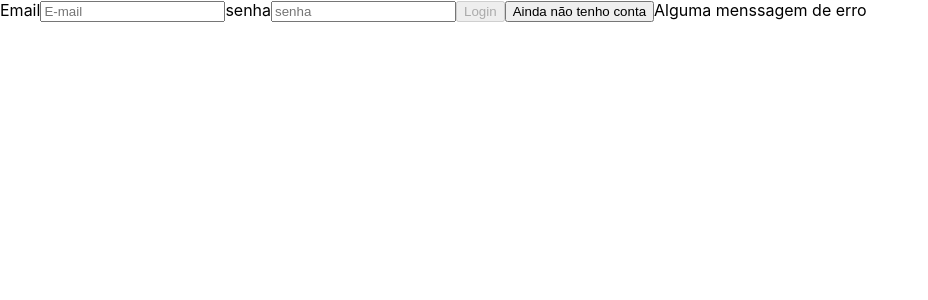
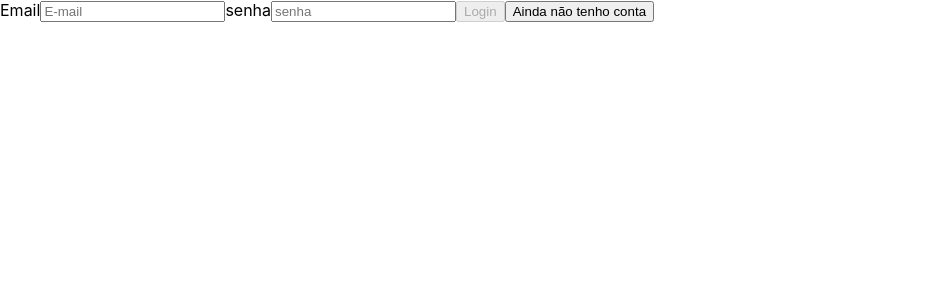
Before and after one commit to RaphaelPach/App-Delivery-Grupo-10, a React (Create React App) app in the folder front-end/: page /login in a window 1280 px wide. Shown: the top 300 px of the page, without its empty margins (0-928 px from the left). Built offline with nearby package versions, Linux system fonts and the light colour scheme.

Commit message:
feat: requisito 04 05 concluido

```diff
--- a/front-end/src/App.js
+++ b/front-end/src/App.js
@@ -14,6 +14,5 @@ function App() {
     </Switch>
   );
 }
-// <Redirect from='/' to='/users/profile/:id' />
 
 export default App;
--- a/front-end/src/Helpers/axio.js
+++ b/front-end/src/Helpers/axio.js
@@ -1,12 +1,11 @@
 import axios from 'axios';
 
-/* require('dotenv').config(); */
-
-export const api = axios.create({
+const api = axios.create({
   baseURL: `http://localhost:${process.env.REACT_APP_BACKEND_PORT || '3001'}`,
 });
 
-export const loginHTTP = async (endpoint, body) => {
-  const { data } = await api.post(endpoint, body);
-  return data;
-};
+const loginHTTP = async (method, endpoint, body) => api
+  .request({ method, url: endpoint, data: body })
+  .then(({ status, data }) => ({ status, data }));
+
+export default loginHTTP;
--- a/front-end/src/pages/login.jsx
+++ b/front-end/src/pages/login.jsx
@@ -1,49 +1,52 @@
-import { useEffect, useState } from 'react';
+import { useState } from 'react';
 import { Redirect } from 'react-router';
+import { useHistory } from 'react-router-dom'; // < ----- serase2?
+import loginHTTP from '../Helpers/axio';
 
 const ROUTE = 'common_login';
 const EMAIL_ELEMENT = 'input-email';
 const PASSWORD_ELEMENT = 'input-password';
 const LOGIN_BUTTON_ELEMENT = 'button-login';
 const REGISTER_BUTTON_ELEMENT = 'button-register';
-const EMAIL_ERROR_ELEMENT = 'element-invalid-id';
+const EMAIL_ERROR_ELEMENT = 'element-invalid-email';
 
 function Login() {
+  const history = useHistory(); // <---------serase?
   const [email, setEmail] = useState('');
   const [password, setPassword] = useState('');
-  const [emailError, setEmailError] = useState(true);
-  const [trueOrFalse, setTrueOrFalse] = useState(true);
-  const [loginTest, setLoginTest] = useState(false);
+  const [emailError, setEmailError] = useState(false);
+  // const [trueOrFalse, setTrueOrFalse] = useState(true);
+  // const [loginTest, setLoginTest] = useState(false);
   const [redirect, setRedirect] = useState(false);
   /* const [registerPage, setRegisterPage] = useState(false); */
 
-  useEffect(() => {
-    const Regex = /^[a-z0-9.]+@[a-z0-9]+\.[a-z]+(\.[a-z]+)?$/i;
-    const Vlogin = () => {
-      const SIX = 6;
-      return (Regex.test(email) && password.length >= SIX);
-    };
-    if (Vlogin()) {
-      setTrueOrFalse(false);
-    } else {
-      setTrueOrFalse(true);
+  const Regex = /^[a-z0-9.]+@[a-z0-9]+\.[a-z]+(\.[a-z]+)?$/i;
+  const Vlogin = () => {
+    const SIX = 6;
+    return !(Regex.test(email) && password.length >= SIX);
+  };
+
+  // tentativa numero 268, o mundo nao consegue mais saber se tudo está certo ou nao
+
+  const requestLogin = async (event) => {
+    event.preventDefault();
+    try {
+      await loginHTTP('post', '/login', { email, password });
+      setEmailError(false); // <-- só pra mostrar mensagem que deu ruim
+      return history.push('/customer/products');
+    } catch (error) {
+      setEmailError(true);
+      return new Error();
     }
-
-    if (Regex.test(email)) {
-      return setEmailError(false);
-    }
-  }, [email, password]);
+  };
 
   if (redirect) {
+    // funciona
     return <Redirect to="/register" />;
   }
 
-  if (loginTest) {
-    return <Redirect to="/" />;
-  }
-
   return (
-    <div>
+    <form action="post" onSubmit={ (event) => requestLogin(event) }>
       <label htmlFor="email">
         Email
         <input
@@ -69,24 +72,24 @@ function Login() {
         />
       </label>
       <button
-        type="button"
-        onClick={ () => setLoginTest(true) }
-        disabled={ trueOrFalse }
+        type="submit"
+        /*  onClick={ () => setLoginTest(true) } */
+        disabled={ Vlogin() }
         data-testid={ `${ROUTE}__${LOGIN_BUTTON_ELEMENT}` }
       >
         Login
       </button>
       <button
         type="button"
-        onClick={ () => setRedirect(true) }
+        onClick={ () => setRedirect(true) } // sem aquele if nao vai
         data-testid={ `${ROUTE}__${REGISTER_BUTTON_ELEMENT}` }
       >
         Ainda não tenho conta
       </button>
       <span data-testid={ `${ROUTE}__${EMAIL_ERROR_ELEMENT}` }>
-        { emailError ? 'Alguma menssagem de erro' : null }
+        { emailError ? 'mensagem' : null }
       </span>
-    </div>
+    </form>
   );
 }
 
```
Also changed, not shown: 2 other files (tests, documents, lock files or other folders).
